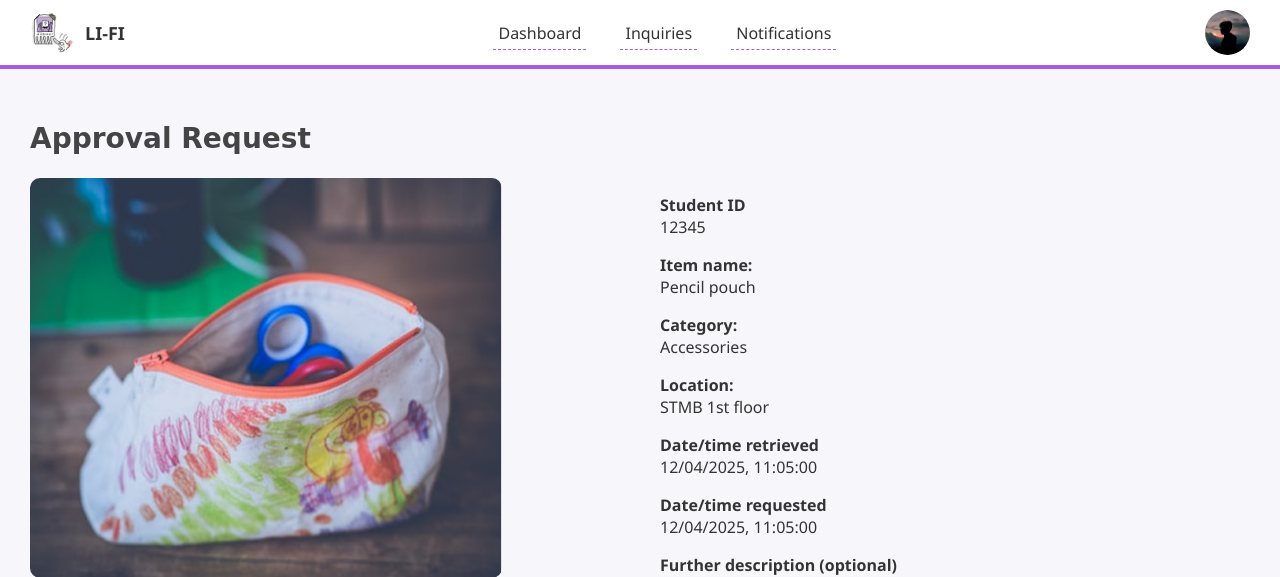
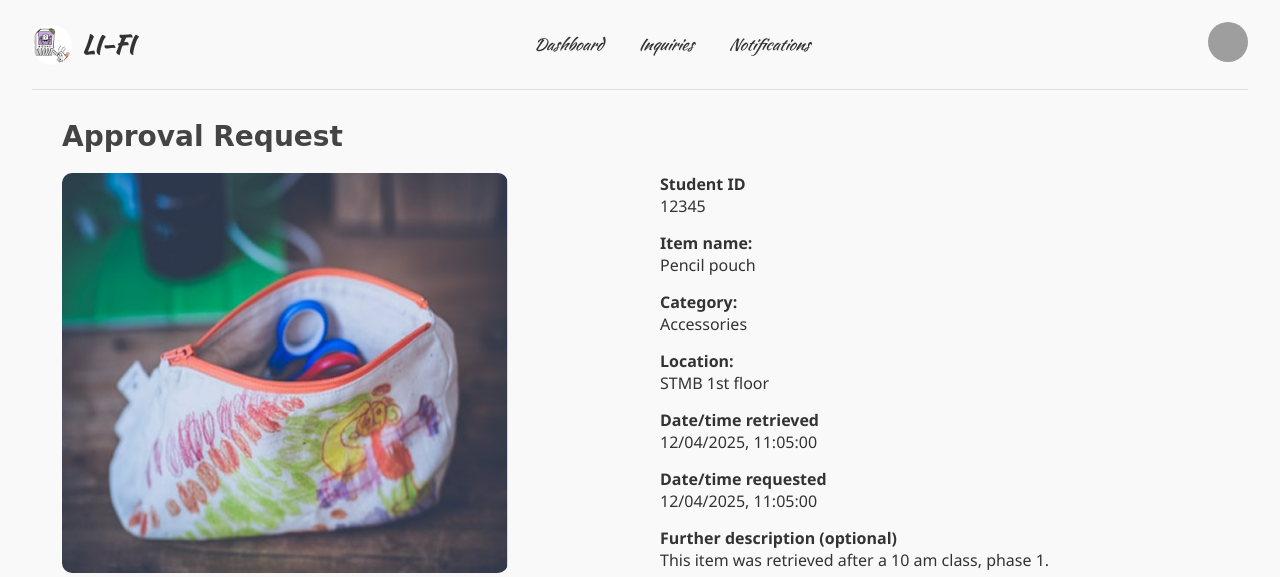
Before and after one commit to Angela-K-C/lost_and_found, a PHP site: page /pages/approval.php in a window 1280 px wide. Shown: the top 577 px of the page. Run offline with PHP 8.4, Linux system fonts and the light colour scheme; grey boxes are pictures that could not be loaded.

Commit message:
single navbar across pages

```diff
--- a/assets/css/approval.css
+++ b/assets/css/approval.css
@@ -4,50 +4,6 @@ body {
   margin: 0;
   padding: 0;
   color: #333;
-}
-
-header {
-  display: flex;
-  justify-content: space-between;
-  align-items: center;
-  border-bottom: 4px solid #a45ee5;
-  padding: 10px 30px;
-  background-color: #fff;
-}
-
-.logo-profile {
-  display: flex;
-  align-items: center;
-  gap: 10px;
-}
-
-.logo, .profile {
-  width: 45px;
-  height: 45px;
-  object-fit: cover;
-  border-radius: 50%;
-  border:none;
-}
-
-.logo-text {
-  font-weight: bold;
-  font-size: 18px;
-}
-
-nav a {
-  margin: 0 15px;
-  font-style:Kausha Script;
-  font-weight: 500;
-  text-decoration: none;
-  color: #333;
-  border-bottom: 1px dashed #a45ee5;
-   padding: 5px;
-  transition: all 0.3s ease;
-}
-nav a:hover {
-  color:#f0e6fb;
-  background-color:#a45ee5 ;
-  border-radius: 5px;
 }
 
 main {
--- a/assets/css/dashboard.css
+++ b/assets/css/dashboard.css
@@ -18,6 +18,7 @@ body {
   padding: 1.5rem 0;
   border-bottom: 1px solid #ddd;
   font-family: "Kaushan Script", cursive;
+  height: 90px;
 }
 
 .logo {
@@ -47,6 +48,7 @@ body {
   border-radius: 50%;
   height: 40px;
   width: 40px;
+  object-fit: cover;
 }
 
 /* Search Filter */
--- a/includes/navbar.php
+++ b/includes/navbar.php
@@ -1,25 +1,32 @@
 <!DOCTYPE html>
 <html lang="en">
-  <head>
-    <meta charset="UTF-8" />
-    <meta name="viewport" content="width=device-width, initial-scale=1.0" />
-    <link rel="stylesheet" href="/assets/css/navstyles.css" />
-    <title>Navbar</title>
-  </head>
-  <body>
-    <nav>
-      <div class="logo-sec">
-        <img src="/assets/images/ellipse 3.png" alt="" />
-        <h1>LI-FI</h1>
-      </div>
-      <div class="container">
-        <a href="home.html">Home</a>
-        <a href="home.html">About</a>
-        <a href="home.html">Contact</a>
-      </div>
-      <div class="profile">
-        <img src="assets/images/Ellipse 1.png" alt="" />
-      </div>
+<head>
+  <meta charset="UTF-8">
+  <meta name="viewport" content="width=device-width, initial-scale=1.0">
+  <link rel="stylesheet" href="../assets/css/dashboard.css" />
+  <link
+    href="https://fonts.googleapis.com/css2?family=Kaushan+Script&display=swap"
+    rel="stylesheet"
+  />
+</head>
+<body>
+  <header class="navbar">
+    <div class="logo">
+      <img src="../assets/images/Ellipse 3.png" alt="Logo" />LI-FI
+    </div>
+    <nav class="nav-links">
+      <a href="../pages/dashboard.php">Dashboard</a>
+      <a href="../pages/inquiries.php">Inquiries</a>
+      <a href="#">Notifications</a>
     </nav>
-  </body>
+    <div class="profile">
+      <a href="../pages/profile.php">
+      <img
+        src="https://images.unsplash.com/photo-1732550216149-41c470c95e53?q=80&w=1974&auto=format&fit=crop&ixlib=rb-4.1.0&ixid=M3wxMjA3fDB8MHxwaG90by1wYWdlfHx8fGVufDB8fHx8fA%3D%3D"
+        alt="User Profile"
+      />
+    </a>
+    </div>
+  </header>
+</body>
 </html>
--- a/pages/approval.php
+++ b/pages/approval.php
@@ -7,20 +7,7 @@
   <link rel="stylesheet" href="../assets/css/approval.css" />
 </head>
 <body>
-  <header>
-    <div class="logo-profile">
-      <img src="../assets/images/logo.png" alt="Logo" class="logo" />
-      <span class="logo-text">LI-FI</span>
-    </div>
-    <nav>
-      <a href="#">Dashboard</a>
-      <a href="#">Inquiries</a>
-      <a href="#">Notifications</a>
-    </nav>
-    <div class="logo-profile">
-      <img src="../assets/images/profilepic.png" alt="Profile" class="profile" />
-    </div>
-  </header>
+  <?php include '../includes/navbar.php' ?>
 
   <main>
     <h2>Approval Request</h2>
--- a/pages/upload.php
+++ b/pages/upload.php
@@ -12,6 +12,7 @@
 </head>
 <body>
     <!-- Navbar goes here -->
+    <!-- <?php include '../includes/navbar.php' ?> -->
 
     <div class="upload-container">
         <h1>Posts upload</h1>
```
Also changed, not shown: assets/css/inquiries.css (+0 -34 lines), pages/dashboard.php (+2 -18 lines), pages/inquiries.php (+4 -13 lines), pages/profile.php (+1 -17 lines).
